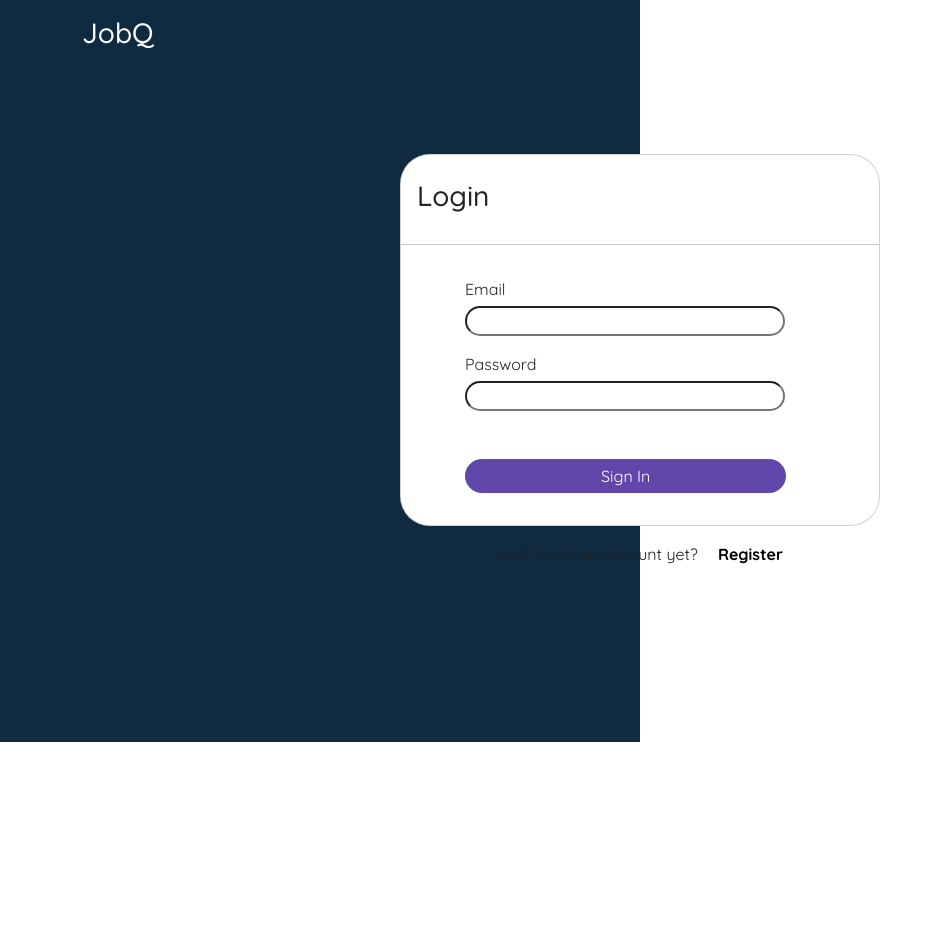
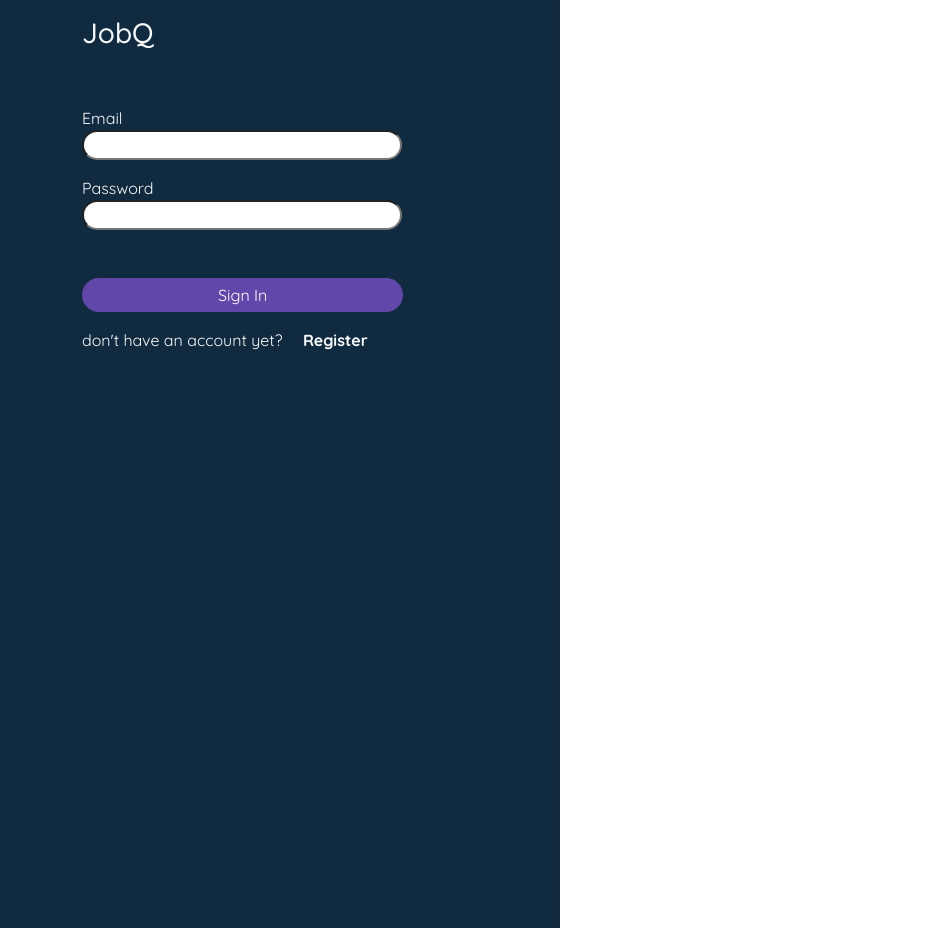
Before and after one commit to Nrulafind/jobkyu, a CodeIgniter app: page /database/Auth/login in a window 1280 px wide. Shown: the whole page, without its empty margins (0-943 px from the left). Before the commit the page ends 742 px from the top, so only its background shows below. Run offline with CodeIgniter, Linux system fonts and the light colour scheme.

Commit message:
changing view for login & adding auth logic code

```diff
--- a/application/controllers/Auth.php
+++ b/application/controllers/Auth.php
@@ -7,8 +7,10 @@ class Auth extends CI_Controller
 	function __construct()
 	{
 		parent::__construct();
+		$this->load->library('form_validation');
 		$this->load->model('M_auth');
 	}
+
 	//login
 	public function login()
 	{
@@ -18,6 +20,9 @@ class Auth extends CI_Controller
 
 	public function aksi_login()
 	{
+		$this->form_validation->set_rules('email', 'Email', 'trim|required|valid_email');
+        $this->form_validation->set_rules('password', 'Password', 'trim|required');
+
 		$email = $this->input->post('email');
 		$password = $this->input->post('password');
 
@@ -59,8 +64,9 @@ class Auth extends CI_Controller
 	public function register()
 	{
 		$data['title'] = 'Register - Jobkyu';
-		$this->load->view('auth/register');
+		$this->load->view('auth/register', $data);
 	}
+
 	//function aksi untuk register data mitra ke database
 	public function aksi_daftar_mitra()
 	{
@@ -79,7 +85,7 @@ class Auth extends CI_Controller
 				'idKota' => $this->input->post('idKota'),
 				'email' => $this->input->post('email'),
 				'tlpn' => $this->input->post('tlpn'),
-				'id_role' => 1
+				'id_role' => 3
 			];
 
 			$this->M_auth->insert_mitra('tbl_user', $data);
@@ -87,30 +93,33 @@ class Auth extends CI_Controller
 			redirect('');
 		}
 	}
+
 	//function aksi untuk register data user ke database
 	public function aksi_daftar_user()
 	{
+		$this->form_validation->set_rules('username', 'Username', 'required|trim');
+        $this->form_validation->set_rules('email', 'Email', 'required|trim|valid_email');
+        $this->form_validation->set_rules('password', 'Password', 'required|trim|min_length[3]');
+
 		$username = $this->input->post('username');
-		$user = $this->M_auth->cek_user($username);
+		$email = $this->input->post('email');
+
+		$user = $this->M_auth->cek_user($username, $email);
 
 		if ($user) {
-			$this->session->set_flashdata('error', '<b>Username</b> ini sudah terdaftar!');
-			redirect('');
+			$this->session->set_flashdata('message', '<div class="alert alert-danger" role="alert">Email / Username Already Used.</div>');
+			redirect('Auth/Register');
 		} else {
 			$data = [
 				'username' => $this->input->post('username'),
-				'password' => $this->input->post('password'),
-				'namaKonsumen' => $this->input->post('namaKonsumen'),
-				'alamat' => $this->input->post('alamat'),
-				'idKota' => $this->input->post('idKota'),
 				'email' => $this->input->post('email'),
-				'tlpn' => $this->input->post('tlpn'),
-				'id_role' => 2
+				'password' => password_hash ($this->input->post('password'), PASSWORD_DEFAULT),
+				'id_role' => 1
 			];
 
 			$this->M_auth->insert_user('tbl_user', $data);
-			$this->session->set_flashdata('success', '<b>Berhasil</b>. Akun Anda telah terdaftar');
-			redirect('');
+			$this->session->set_flashdata('message', '<div class="alert alert-success" role="alert">Successfully registered an account.</div>');
+			redirect('Auth/login');
 		}
 	}
 	//untuk melakukan destroy session
--- a/application/models/M_auth.php
+++ b/application/models/M_auth.php
@@ -10,9 +10,9 @@ class M_auth extends CI_Model
 	}
 
 	//cek user untuk register
-	public function cek_user($username)
+	public function cek_user($username, $email)
 	{
-		return $this->db->get_where('tbl_member', ['username' => $username])->row_array();
+		return $this->db->get_where('tbl_user', ['username' => $username, 'email' => $email])->row_array();
 	}
 
 	//cek mitra untuk register agar tidak ada data yang sama
--- a/application/views/auth/login.php
+++ b/application/views/auth/login.php
@@ -15,11 +15,11 @@
     </head>
     <body>
 
-        <header class="mt-3">
+        <header>
             <section class="top">
                 <div class="container">
                     <div class="d-flex justify-content-start">
-                        <h3 class="text-light">JobQ</h3>
+                        <h3 class="text-light mt-3">JobQ</h3>
                     </div>
                 </div>
             </section>
@@ -31,17 +31,12 @@
                 <section class="card-box mt-5">
                     <div class="container">
                         <div class="d-flex flex-column">
-                            <div class="d-flex justify-content-center">
+                            <div class="d-flex justify-content-start">
                                 <div class="alert-text text-center mb-5" style="height: 70px;">
                                     <?php echo $this->session->flashdata('message'); ?>
                                 </div>
                                 <form action="<?= base_url('Auth/aksi_login');?>" method="post">
-                                    <div class="card mt-5 pb-3" style="width: 30rem; border-radius: 30px;">
-                                        <div class="card-title">
-                                            <h3 class="ms-3 mt-4">Login</h3>
-                                        </div>
-                                        <hr>
-                                        <div class="card-body ms-5">
+                                    <div class="text-light">
                                         <div class="email">
                                             <label for="email">Email</label> <br>
                                             <input type="email" name="email" id="email">
@@ -54,12 +49,11 @@
                                             <button>Sign In</button>
                                         </div>
                                     </div>
-                                    </div>
                                 </form>
                             </div>
-                            <div class="d-flex justify-content-center">
-                                <div class="more-control mt-3">
-                                    <p>don't have an account yet? <a href="register" class="fw-bold ms-3">Register</a></p>
+                            <div class="d-flex justify-content-start">
+                                <div class="more-control mt-3 text-light">
+                                    <p>don't have an account yet? <a href="register" class="fw-bold ms-3 text-light">Register</a></p>
                                 </div>
                             </div>
                         </div>
--- a/assets/css/auth.css
+++ b/assets/css/auth.css
@@ -12,7 +12,7 @@ body{
 
 /* Card Box */
 
-.card input{
+input{
     margin-top: 5px;
     width: 20rem;
 
@@ -42,9 +42,9 @@ body{
 .rect-1{
     z-index: -1;
 
-    top: -100vh;
-    width: 40rem;
-    height: 120vh;
+    top: -80vh;
+    width: 35rem;
+    height: 150vh;
 
     background-color: #102B3F;
     /* border: 1px solid black; */
```
Also changed, not shown: application/views/auth/register.php (+7 -4 lines). Lines whose indentation alone changed are shown as unchanged.
